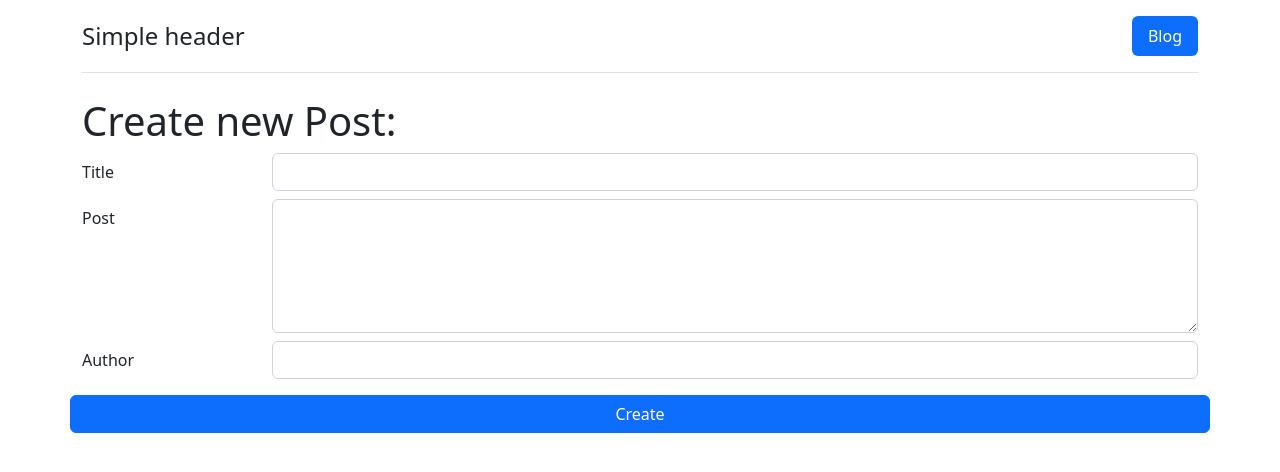
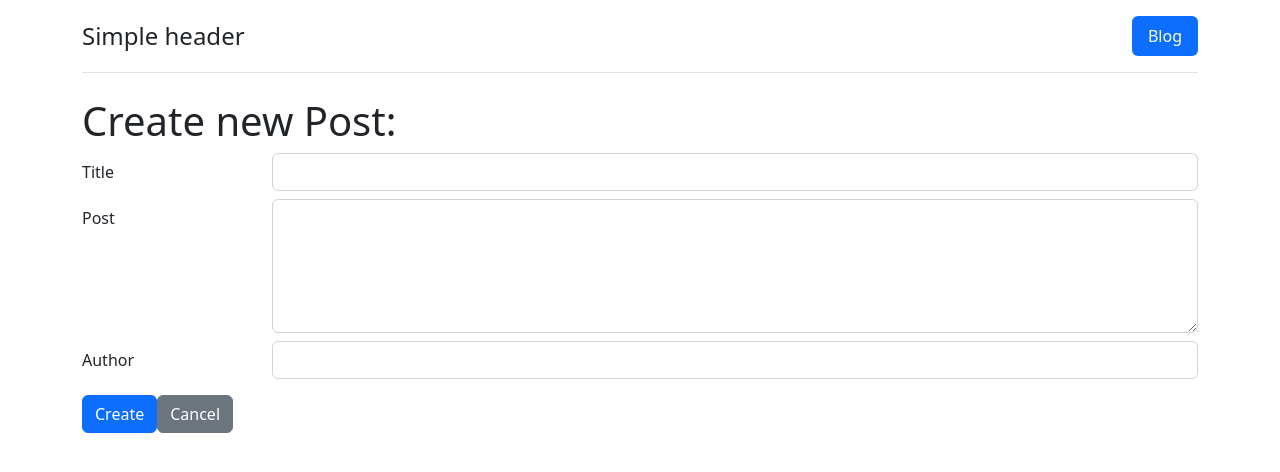
Before and after one commit to edo979/blog-rest-api, a React (Vite) app: page /blog/new in a window 1280 px wide. Shown: the top 472 px of the page. Built offline with nearby package versions, Linux system fonts and the light colour scheme.

Commit message:
add amination to blogs, create blog

```diff
--- a/data/db.json
+++ b/data/db.json
@@ -10,7 +10,7 @@
       "id": "l87megi",
       "createdAt": 1666173091947,
       "title": "New Post Edited 2",
-      "body": "some Text",
+      "body": "some Text. Add some text again.",
       "author": "Me Atme"
     }
   ]
--- a/src/model/posts.ts
+++ b/src/model/posts.ts
@@ -9,6 +9,9 @@ export type Post = {
 const url = 'http://localhost:3000'
 
 export async function getPosts() {
+  // Demostration purpose
+  await timeOut()
+
   const response = await fetch(`${url}/posts`)
   const resData: Post[] = await response.json()
 
@@ -16,6 +19,9 @@ export async function getPosts() {
 }
 
 export async function getPost(id: string) {
+  // Demostration purpose
+  await timeOut()
+
   const response = await fetch(`${url}/posts/${id}`)
 
   if (!response.ok) throw new Error('Cant find that post')
@@ -29,6 +35,9 @@ export async function createPosts(data: {
   body: string
   author: string
 }): Promise<Post> {
+  // Demostration purpose
+  await timeOut()
+
   const id = Math.random().toString(36).substring(2, 9)
   const post = Object.assign(
     {
@@ -84,3 +93,7 @@ export async function deletePost(id: string) {
   const resData = await 'Resource Deleted'
   return resData
 }
+
+async function timeOut(): Promise<void> {
+  return new Promise((resolve) => setTimeout(resolve, 1000))
+}
--- a/src/routes/BlogNew.tsx
+++ b/src/routes/BlogNew.tsx
@@ -1,4 +1,4 @@
-import { Form, redirect } from 'react-router-dom'
+import { Form, redirect, useNavigate, useNavigation } from 'react-router-dom'
 import { createPosts } from '../model/posts'
 
 export async function action({ request }: { request: Request }) {
@@ -14,6 +14,9 @@ export async function action({ request }: { request: Request }) {
 }
 
 export function BlogNew() {
+  const navigation = useNavigation()
+  const navigate = useNavigate()
+
   return (
     <section>
       <div className="row">
@@ -21,6 +24,7 @@ export function BlogNew() {
       </div>
 
       <Form method="post">
+        <fieldset disabled={navigation.state !== 'idle'}>
           <div className="row">
             <label htmlFor="title" className="col-sm-2 col-form-label">
               Title
@@ -49,10 +53,22 @@ export function BlogNew() {
           </div>
 
           <div className="row mt-3">
+            <div className="col">
               <button className="btn btn-primary" type="submit">
                 Create
               </button>
+              <button
+                className="btn btn-secondary"
+                onClick={(e) => {
+                  e.preventDefault()
+                  navigate(-1)
+                }}
+              >
+                Cancel
+              </button>
             </div>
+          </div>
+        </fieldset>
       </Form>
     </section>
   )
--- a/src/routes/Blogs.tsx
+++ b/src/routes/Blogs.tsx
@@ -1,4 +1,10 @@
-import { Form, Link, useLoaderData, useNavigate } from 'react-router-dom'
+import {
+  Form,
+  Link,
+  useLoaderData,
+  useNavigate,
+  useNavigation,
+} from 'react-router-dom'
 import { getPosts, Post } from '../model/posts'
 
 export async function loader() {
@@ -9,6 +15,7 @@ export async function loader() {
 export function Blogs() {
   const { posts } = useLoaderData() as { posts: Post[] }
   const navigate = useNavigate()
+  const navigation = useNavigation()
 
   if (!posts) return null
 
@@ -30,7 +37,11 @@ export function Blogs() {
         </div>
       </div>
 
-      <section className="row row-cols-1 row-cols-md-3 g-4 mt-4">
+      <section
+        className={`row row-cols-1 row-cols-md-3 g-4 mt-4 ${
+          navigation.state === 'loading' && 'opacity-50'
+        }`}
+      >
         {posts.map(({ id, title, body, author }) => (
           <div key={id} className="col">
             <div className="card h-100">
--- a/src/scss/style.scss
+++ b/src/scss/style.scss
@@ -28,6 +28,7 @@
 @import '../node_modules/bootstrap/scss/alert';
 @import '../node_modules/bootstrap/scss/buttons';
 @import '../node_modules/bootstrap/scss/forms';
+@import '../node_modules/bootstrap/scss/spinners';
 
 // 7. Optionally include utilities API last to generate classes based on the Sass map in `_utilities.scss`
 @import '../node_modules/bootstrap/scss/helpers';
```
Lines whose indentation alone changed are shown as unchanged.
